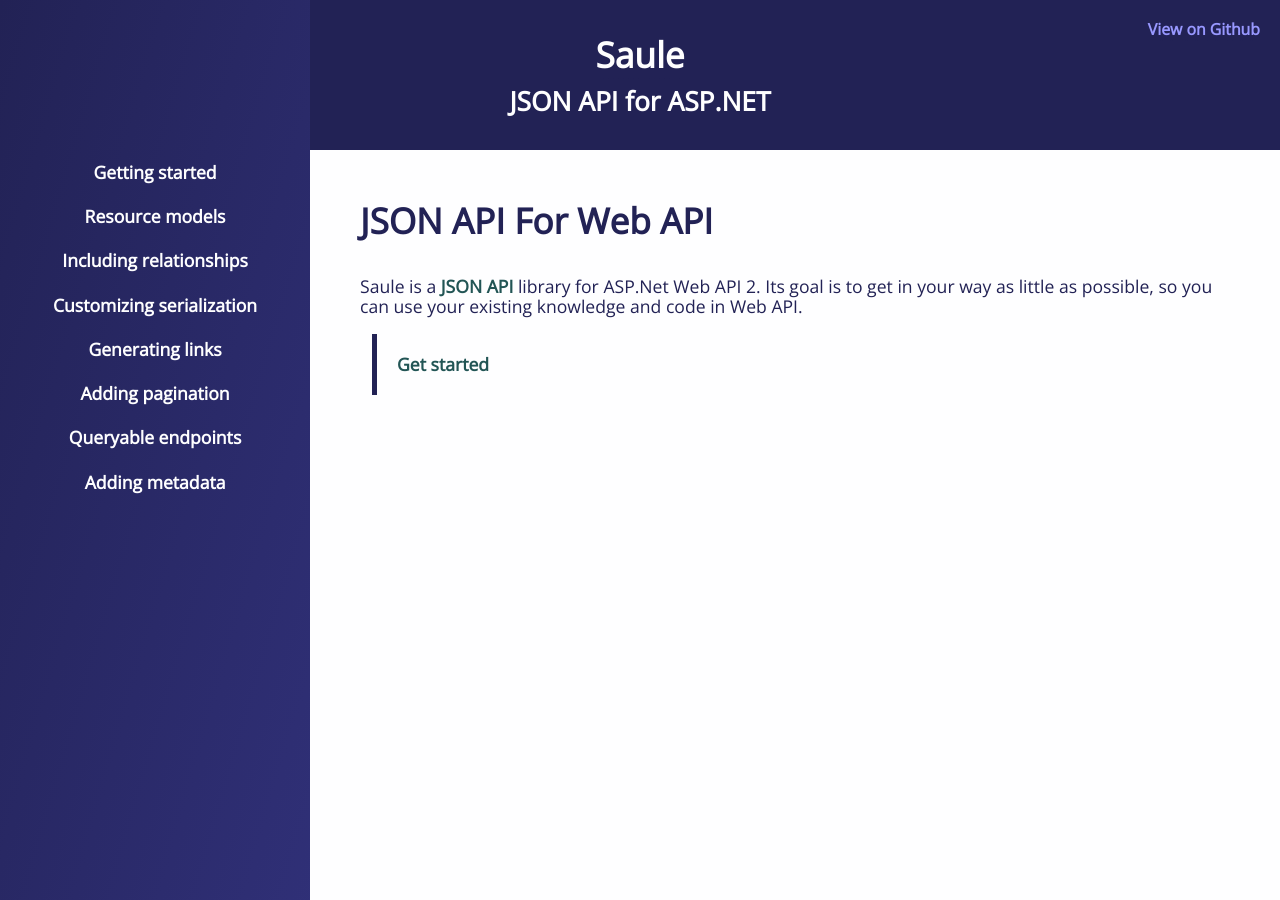
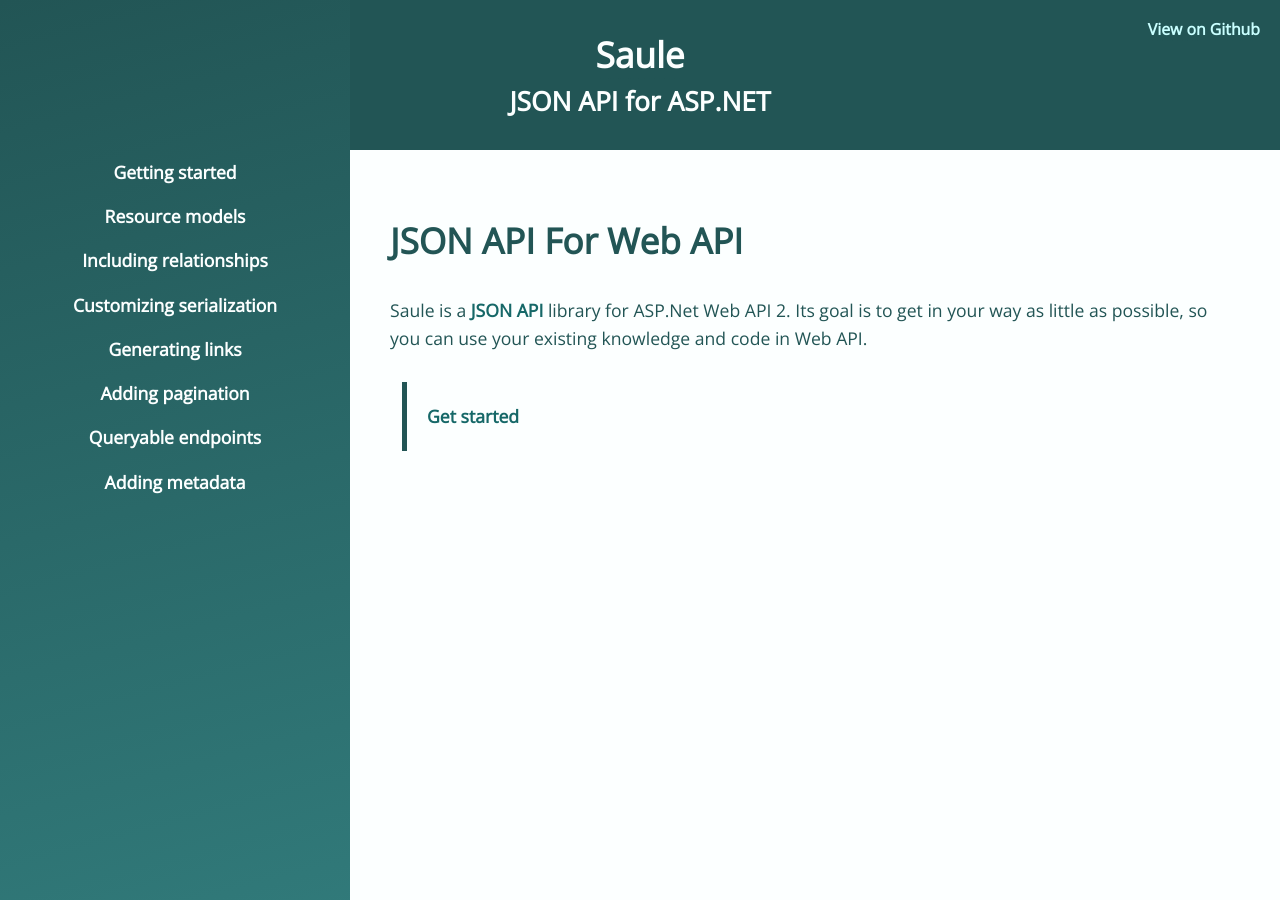
Before and after one commit to joukevandermaas/saule, a Jekyll site: the page built from docs/index.md, in a window 1280 px wide and 900 px high. Built offline with Jekyll 4.4.1, drawn with Linux system fonts in a browser that asks for light colours; nearby versions of some CDN libraries; some web fonts are replaced; our own code applies the rules of GitHub Pages for plain Markdown files.

Commit message:
accessibility & more

```diff
--- a/docs/_includes/head.html
+++ b/docs/_includes/head.html
@@ -5,7 +5,9 @@
 <link rel="stylesheet" type="text/css" href="https://cdnjs.cloudflare.com/ajax/libs/normalize/6.0.0/normalize.min.css" />
 <link rel="stylesheet" type="text/css" href="{{site.baseurl}}/site.css" />
 
-<meta name="viewport" content="width=device-width, initial-scale=1, maximum-scale=1, user-scalable=0" />
+<meta name="viewport" content="width=device-width, initial-scale=1, maximum-scale=5, user-scalable=1" />
 
 <meta name="description" content="Saule is an JSON API library for ASP.Net Web API 2" />
 <meta name="keywords" content="JSON API,Saule,JSON,Ember,Ember Data,ASP.Net,ASP,Web API" />
+
+<meta name="theme-color" content="#225555" />
--- a/docs/_layouts/default.html
+++ b/docs/_layouts/default.html
@@ -1,6 +1,6 @@
 <!DOCTYPE html>
 
-<html>
+<html lang="en">
 
   <head>
     {% include head.html %}
--- a/docs/_sass/style.scss
+++ b/docs/_sass/style.scss
@@ -1,8 +1,8 @@
-$light-color: #fefeff;
-$dark-color: #225;
-$border-color: #bbb;
+$light-color: #fcffff;
+$dark-color: #255;
+$border-color: #229999;
 $standout-color: #fff;
-$link-color: #255;
+$link-color: #166868;
 
 body {
   background-color: $light-color;
@@ -13,6 +13,10 @@ body {
   min-height: 100vh;
 
   font-size: 110%;
+}
+
+p {
+  line-height: 28px;
 }
 
 .site-title {
@@ -46,7 +50,7 @@ body {
     font-size: 90%;
 
     a:link, a:visited, a:hover {
-      color: darken($light-color, 20%);
+      color: darken($light-color, 10%);
     }
   }
 
@@ -99,7 +103,7 @@ a {
     list-style: none;
     background-color: $dark-color;
 
-    background: linear-gradient(to bottom right, $dark-color, lighten($dark-color, 10%));
+    background: linear-gradient(165deg, $dark-color, lighten($dark-color, 10%));
 
     color: $light-color;
     height: 100%;
@@ -138,10 +142,10 @@ a {
   box-sizing: border-box;
   margin: 0 auto;
   max-width: 960px;
-  padding: 20px 40px;
+  padding: 20px 40px 200px 40px;
 
   h1, h2, h3 {
-    margin-top: 30px;
+    margin-top: 50px;
   }
 }
 
@@ -153,7 +157,7 @@ pre.highlight {
 }
 
 blockquote {
-  margin-left: 12px;
+  margin: 30px 12px;
   border-left: 5px solid $dark-color;
   padding: 3px 20px;
 }
@@ -164,9 +168,11 @@ blockquote {
 }
 
 hr {
-  border-style: solid none;
-  border-width: 1px;
-  border-color: $standout-color $standout-color lighten($border-color, 20%) $standout-color;
+  border: none;
+  border-top: 1px dashed rgba($border-color, .5);
+
+  width: 60%;
+  margin: 50px auto;
 }
 
 table {
@@ -193,6 +199,8 @@ table {
   }
 }
 
+$menu-width: 350px;
+
 @media (min-width: 1200px) {
   .container {
     flex-direction: row;
@@ -201,9 +209,12 @@ table {
   }
 
   .main-navigation {
-    width: 400px;
+    flex-shrink: 0;
+    width: $menu-width;
 
     ul {
+      box-sizing: border-box;
+      width: $menu-width;
       height: 100vh;
       position: fixed;
       top: 0;
@@ -216,3 +227,9 @@ table {
     }
   }
 }
+
+@media (min-width: 1400px + $menu-width) {
+  .main-navigation {
+    width: 0;
+  }
+}
```
